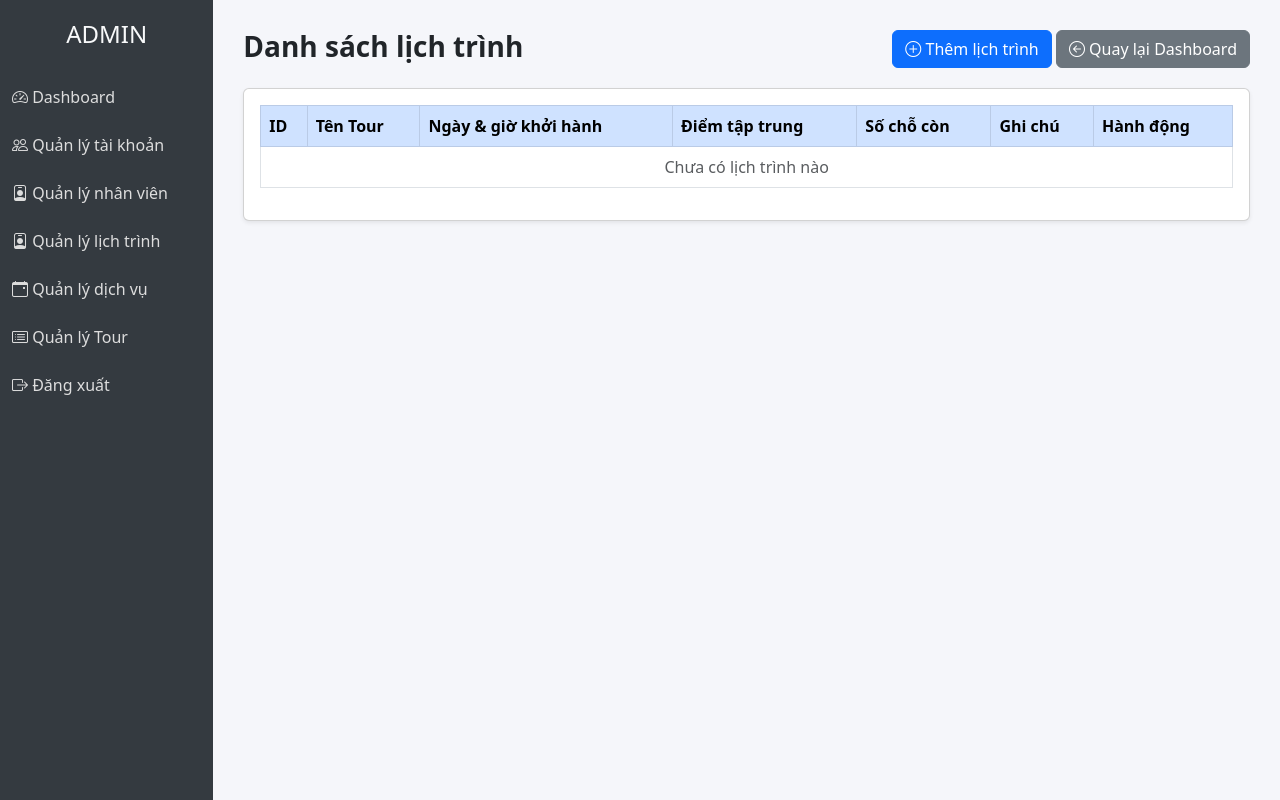
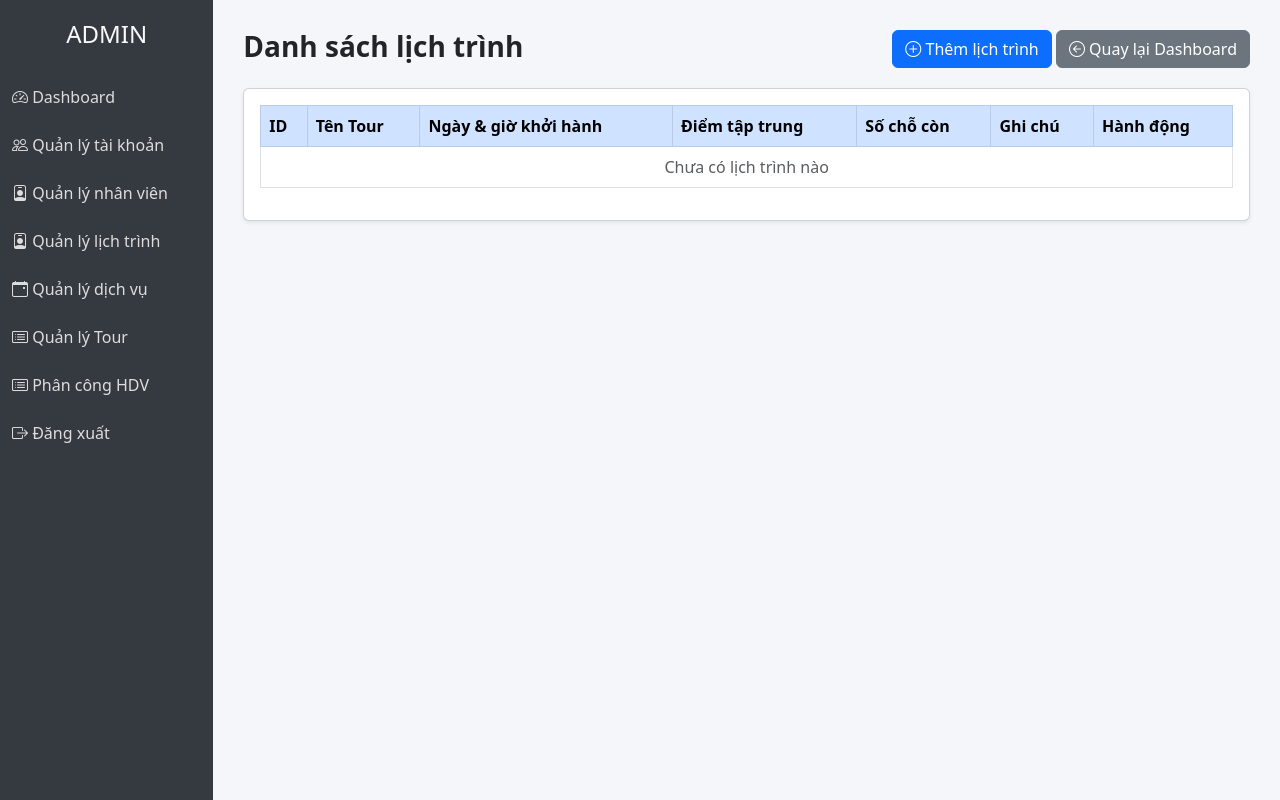
Before and after one commit to ngocnam060703/pro1014, a PHP site: page /duan1/views/admin/Schedule_list.php in a window 1280 px wide. Run offline with PHP 8.4, Linux system fonts and the light colour scheme.

Commit message:
Add link to guide assignment in the admin sidebar

```diff
--- a/views/admin/Schedule_list.php
+++ b/views/admin/Schedule_list.php
@@ -42,6 +42,10 @@ body { background: #f5f6fa; }
 
     <a href="index.php?act=tour">
       <i class="bi bi-card-list"></i> Quản lý Tour
+    </a>
+
+    <a href="index.php?act=guide-assign">
+    <i class="bi bi-card-list"></i> Phân công HDV
     </a>
 
     <a href="?act=logout" onclick="return confirm('Bạn có chắc chắn muốn đăng xuất không?')">
```
